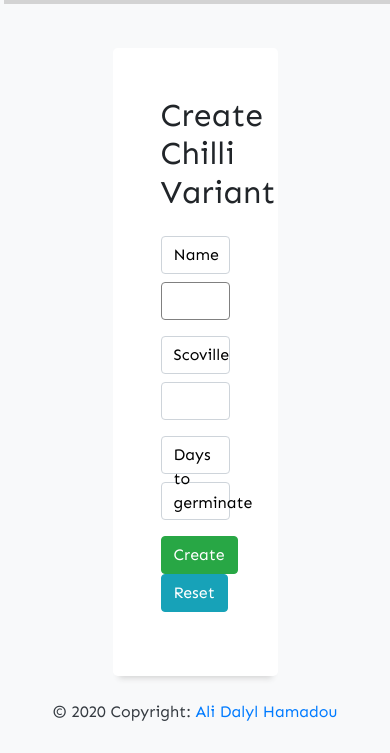
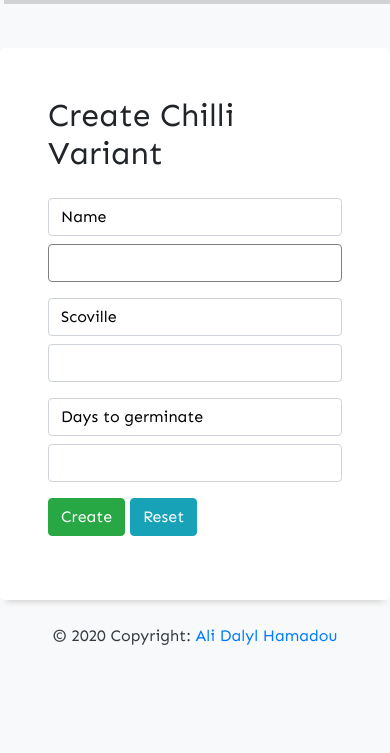
Before and after one commit to dalyl-zero/tobbs-rusty-chillies, a Flask app: page /chilli/variants/create in a window 390 px wide; the page is wider, and only the part inside the window is pictured. Shown: the part 91-844 px from the top of that part. Run offline with Flask 2, Linux system fonts and the light colour scheme; some libraries are stand-ins or nearby versions; some web fonts are replaced.

Commit message:
Fix form responsive width

```diff
--- a/app/templates/create.html
+++ b/app/templates/create.html
@@ -2,7 +2,7 @@
 {% block content %}
     <div class="container">
         <div class="row justify-content-center">
-            <div class="col-6">
+            <div class="col-xs-9">
                 {% with messages = get_flashed_messages(with_categories=true) %}
                     {% if messages %}
                         {% for category, message in messages %}
```
